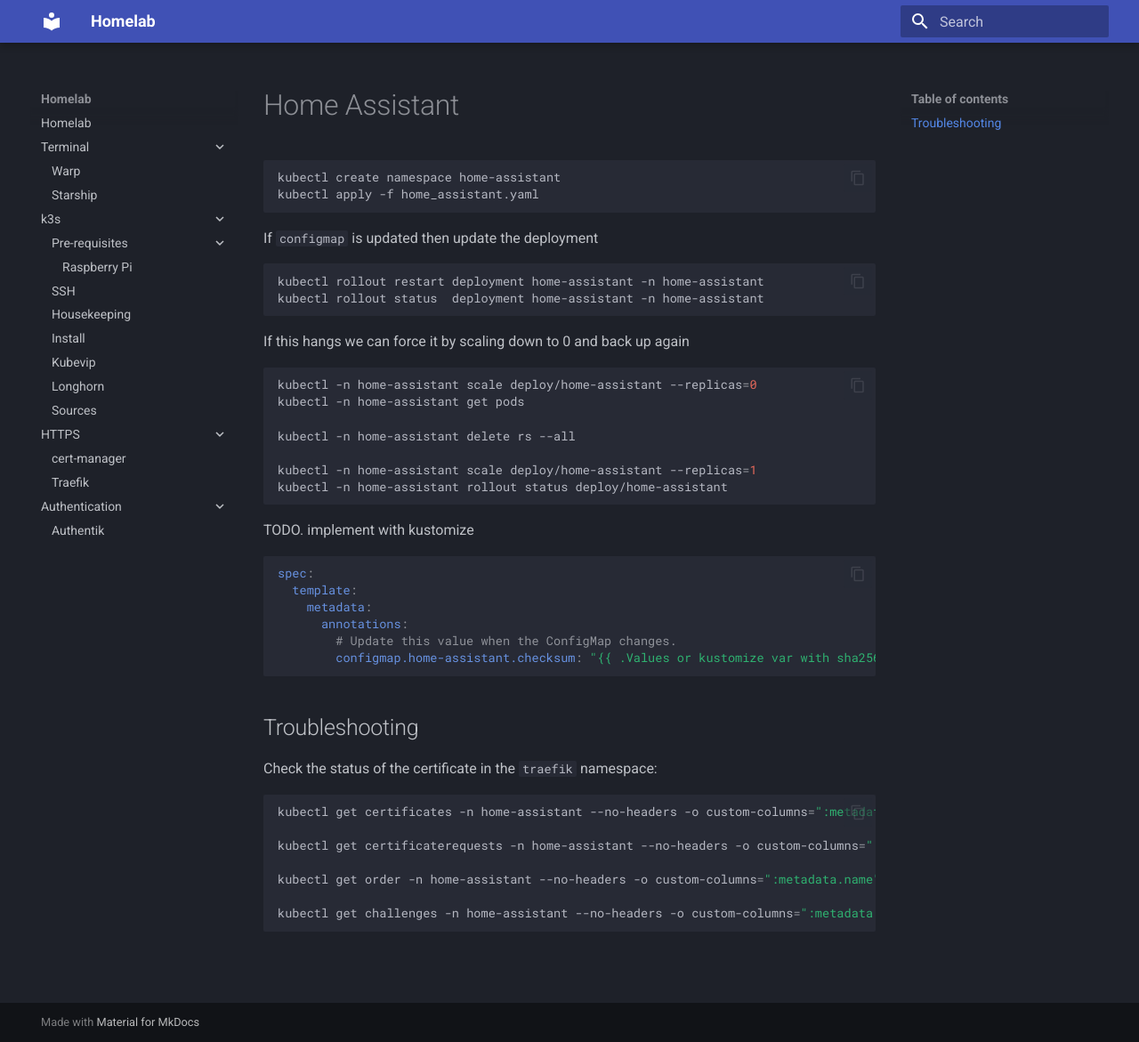
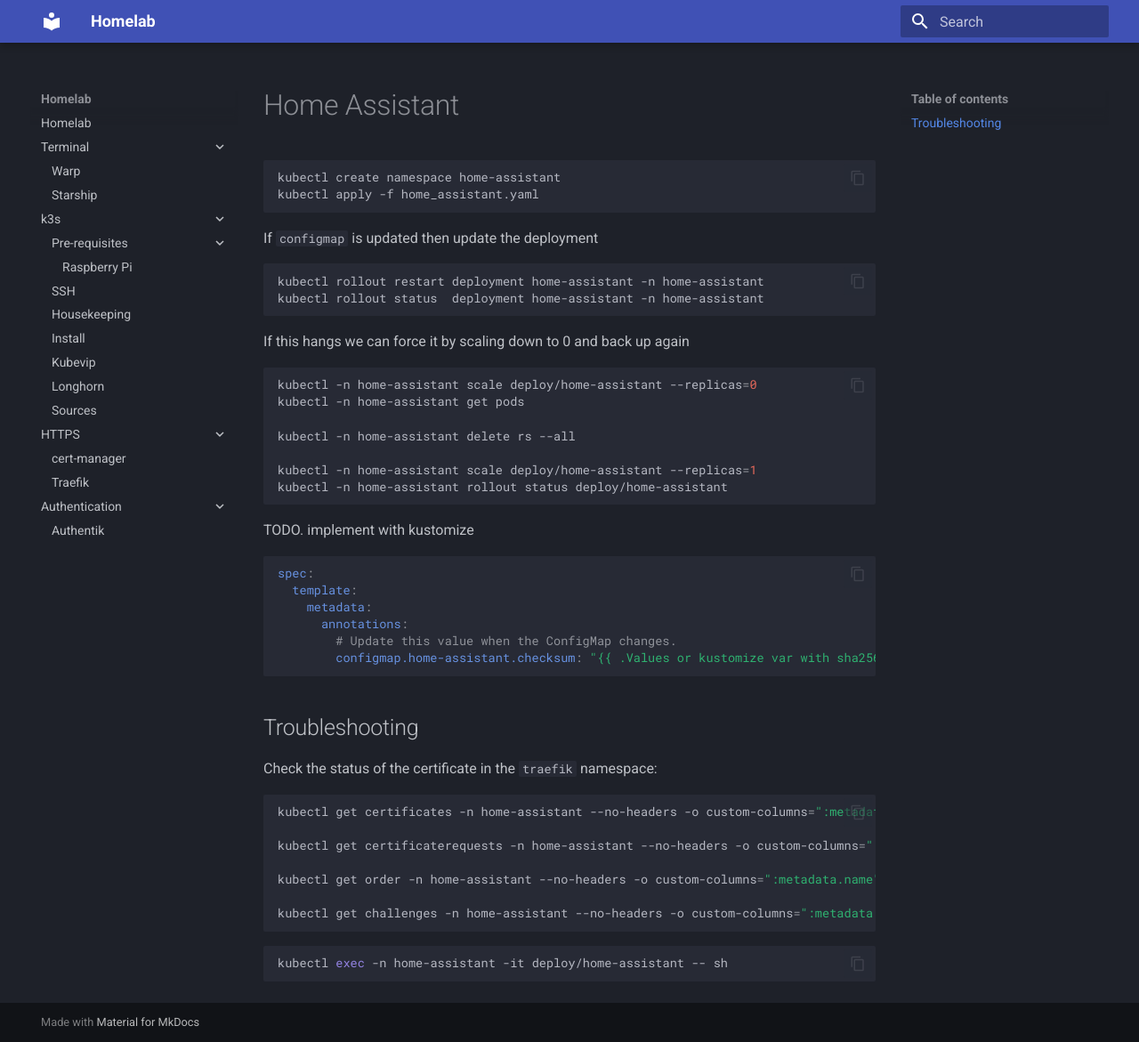
Before and after one commit to spaelling/homelab-pages, an MkDocs documentation site: the page built from docs/home_assistant/home_assistant.md, in a window 1280 px wide and 1171 px high. Shown: the whole window at 89% size. Built offline with MkDocs 1.6.1 and Material for MkDocs 9.7.7, drawn with Linux system fonts in a browser that asks for light colours.

Commit message:
docs: add command to exec into Home Assistant deployment and fix scene reference in YAML

````diff
--- a/docs/home_assistant/home_assistant.md
+++ b/docs/home_assistant/home_assistant.md
@@ -48,3 +48,7 @@
 
 kubectl get challenges -n home-assistant --no-headers -o custom-columns=":metadata.name" | xargs -I {} kubectl describe challenges {} -n home-assistant
 ```
+
+```bash
+kubectl exec -n home-assistant -it deploy/home-assistant -- sh
+```
--- a/docs/home_assistant/home_assistant.yaml
+++ b/docs/home_assistant/home_assistant.yaml
@@ -60,7 +60,7 @@
     # include automation and script files
     automation: !include automations.yaml
     script: !include scripts.yaml
-    scenes: !include scenes.yaml
+    scene: !include scenes.yaml
 ---
 apiVersion: apps/v1
 kind: Deployment
````
